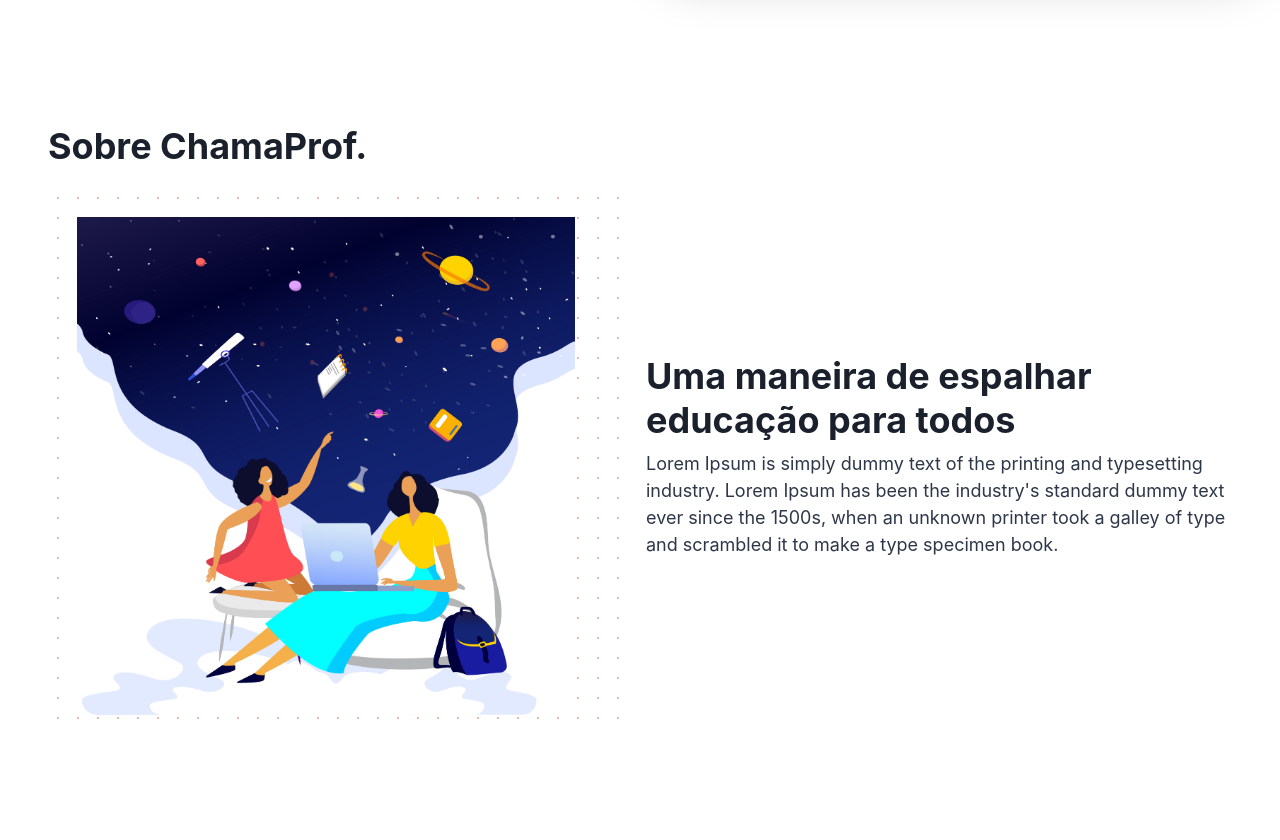
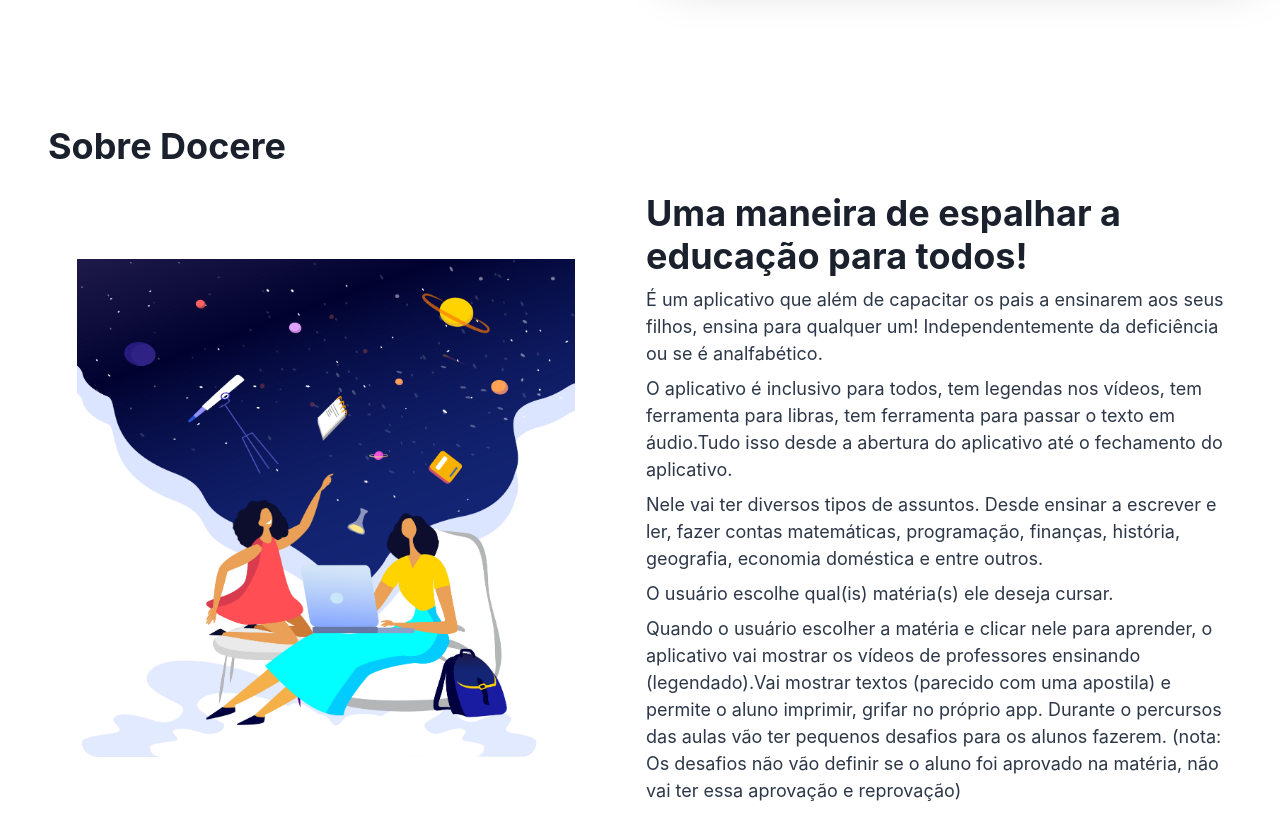
Before and after one commit to LuhBC-pixel/Docere, a Next.js app: page / in a window 1280 px wide. Shown: the part 660-1500 px from the top of the page. Before the commit the page ends 1429 px from the top, so only its background shows below. Built offline with nearby package versions, Linux system fonts and the light colour scheme.

Commit message:
change name of app

```diff
--- /dev/null
+++ b/src/components/AboutText.tsx
@@ -0,0 +1,60 @@
+import { Box, Heading, Text, useColorModeValue } from '@chakra-ui/react';
+import React from 'react';
+
+interface IPropsChildren {
+  children: React.ReactNode;
+}
+
+const ComponentsText = ({ children }: IPropsChildren) => {
+  return (
+    <Text
+      as='p'
+      marginTop='2'
+      color={useColorModeValue('gray.700', 'gray.200')}
+      fontSize='lg'
+    >
+      {children}
+    </Text>
+  );
+};
+
+const AboutText = () => {
+  return (
+    <Box
+      display='flex'
+      flex='1'
+      flexDirection='column'
+      justifyContent='center'
+      marginTop={{ base: '3', sm: '0' }}
+    >
+      <Heading marginTop='1'>
+        Uma maneira de espalhar a educação para todos!
+      </Heading>
+      <ComponentsText
+        children={
+          'É um aplicativo que além de capacitar os pais a ensinarem aos seus filhos, ensina para qualquer um! Independentemente da deficiência ou se é analfabético.'
+        }
+      />
+      <ComponentsText
+        children={
+          'O aplicativo é inclusivo para todos, tem legendas nos vídeos, tem ferramenta para libras, tem ferramenta para passar o texto em áudio.Tudo isso desde a abertura do aplicativo até o fechamento do aplicativo.'
+        }
+      />
+      <ComponentsText
+        children={
+          'Nele vai ter diversos tipos de assuntos. Desde ensinar a escrever e ler, fazer contas matemáticas, programação, finanças, história, geografia, economia doméstica e entre outros.'
+        }
+      />
+      <ComponentsText
+        children={'O usuário escolhe qual(is) matéria(s) ele deseja cursar.'}
+      />
+      <ComponentsText
+        children={
+          'Quando o usuário escolher a matéria e clicar nele para aprender, o aplicativo vai mostrar os vídeos de professores ensinando (legendado).Vai mostrar textos (parecido com uma apostila) e permite o aluno imprimir, grifar no próprio app. Durante o percursos das aulas vão ter pequenos desafios para os alunos fazerem. (nota: Os desafios não vão definir se o aluno foi aprovado na matéria, não vai ter essa aprovação e reprovação)'
+        }
+      />
+    </Box>
+  );
+};
+
+export default AboutText;
--- a/src/pages/Home.module.css
+++ b/src/pages/Home.module.css
@@ -15,18 +15,18 @@
     content: 'qualquer coisa';
   }
   20% {
+    content: 'história';
+  }
+  40% {
+    content: 'português';
+  }
+  60% {
+    content: 'matemática';
+  }
+  80% {
+    content: 'economia doméstica';
+  }
+  100% {
     content: 'programação';
   }
-  40% {
-    content: 'marketing';
-  }
-  60% {
-    content: 'história';
-  }
-  80% {
-    content: 'design';
-  }
-  100% {
-    content: 'finanças';
-  }
 }
--- a/src/pages/_About.tsx
+++ b/src/pages/_About.tsx
@@ -1,18 +1,13 @@
 import Image from 'next/image';
-import {
-  Box,
-  Heading,
-  Text,
-  useColorModeValue,
-  Container,
-} from '@chakra-ui/react';
+import { Box, Heading, Container } from '@chakra-ui/react';
+import AboutText from '../components/AboutText';
 
 import Learning from '../assets/MotherAndKindLearning.jpeg';
 
 const About = () => {
   return (
     <Container maxW={'7xl'} p='12' id='about'>
-      <Heading as='h1'>Sobre ChamaProf.</Heading>
+      <Heading as='h1'>Sobre Docere</Heading>
       <Box
         marginTop={{ base: '1', sm: '5' }}
         display='flex'
@@ -37,40 +32,8 @@ const About = () => {
               alt='Uma mãe ensinando a sua filha sobre astrologia'
             />
           </Box>
-          <Box zIndex='1' width='100%' position='absolute' height='100%'>
-            <Box
-              bgGradient={useColorModeValue(
-                'radial(orange.600 1px, transparent 1px)',
-                'radial(orange.300 1px, transparent 1px)'
-              )}
-              backgroundSize='20px 20px'
-              opacity='0.4'
-              height='100%'
-            />
-          </Box>
         </Box>
-        <Box
-          display='flex'
-          flex='1'
-          flexDirection='column'
-          justifyContent='center'
-          marginTop={{ base: '3', sm: '0' }}
-        >
-          <Heading marginTop='1'>
-            Uma maneira de espalhar educação para todos
-          </Heading>
-          <Text
-            as='p'
-            marginTop='2'
-            color={useColorModeValue('gray.700', 'gray.200')}
-            fontSize='lg'
-          >
-            Lorem Ipsum is simply dummy text of the printing and typesetting
-            industry. Lorem Ipsum has been the industry's standard dummy text
-            ever since the 1500s, when an unknown printer took a galley of type
-            and scrambled it to make a type specimen book.
-          </Text>
-        </Box>
+        <AboutText />
       </Box>
     </Container>
   );
--- a/src/pages/_Home.tsx
+++ b/src/pages/_Home.tsx
@@ -33,7 +33,7 @@ const Index = () => {
                 zIndex: -1,
               }}
             >
-              Chama Prof.
+              Docere
             </Text>
             <br />
             <Text as={'span'} color={'red.400'}>
@@ -43,7 +43,7 @@ const Index = () => {
           <Text color={'gray.500'} fontSize='2xl'>
             Necessita de ajuda para entender <p className={styles.phrase}></p>?
             <br />
-            Acessa o Chama Prof. É de graça!
+            Acessa o Docere. É de graça!
           </Text>
         </Stack>
         <Flex
```
